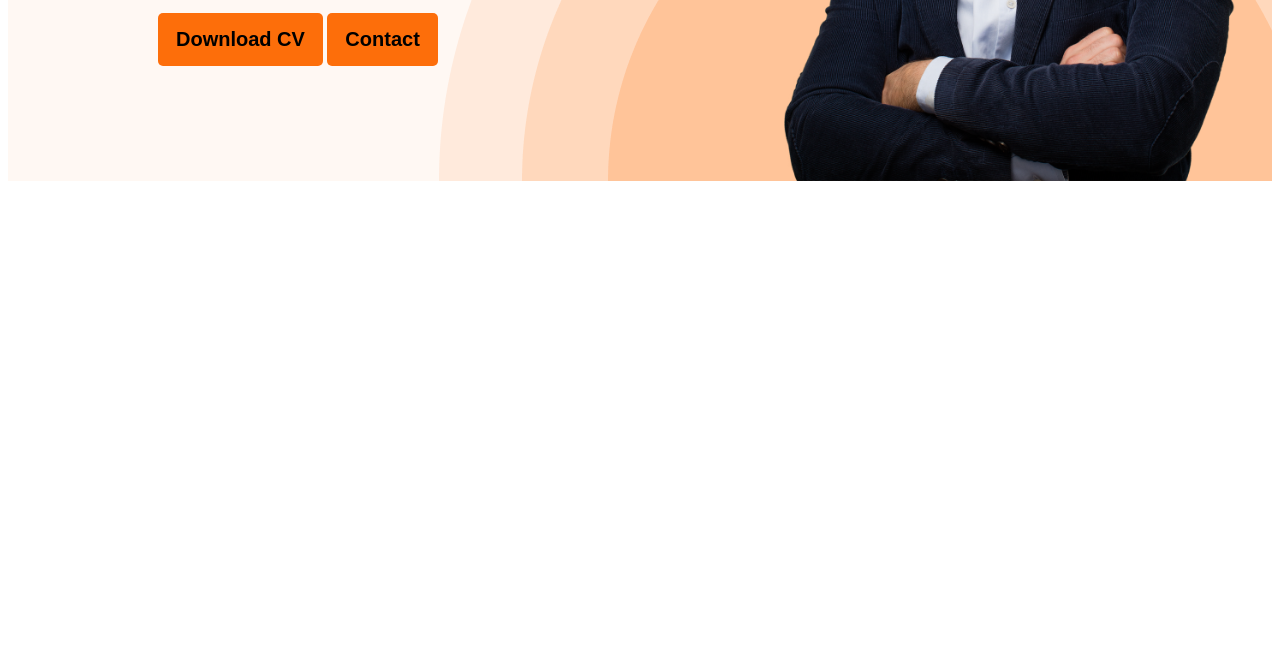
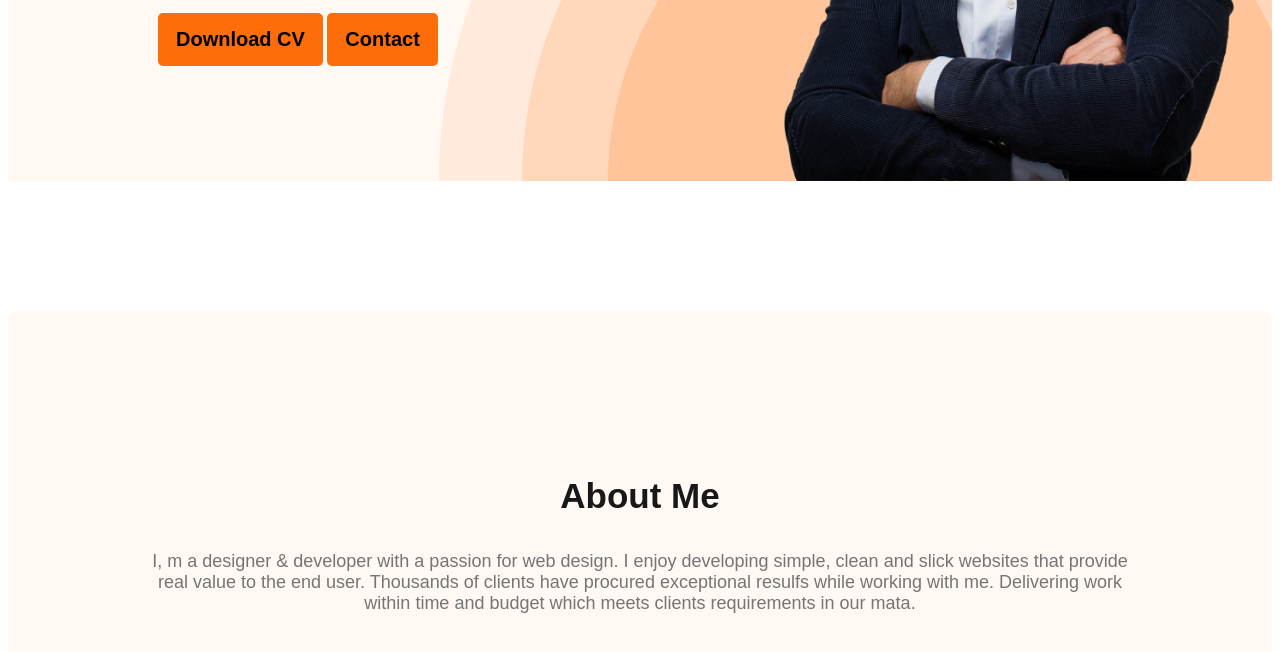
Before and after one commit to Imran-Hossain-Dev/developer-portfolio, a plain HTML site: page index.html in a window 1280 px wide. Shown: the part 578-1230 px from the top of the page. Before the commit the page ends 800 px from the top, so only its background shows below. Drawn offline with Linux system fonts and the light colour scheme.

Commit message:
added about section

```diff
--- a/index.html
+++ b/index.html
@@ -30,7 +30,10 @@
 
     </header>
     <main>
-
+        <section class="about">
+            <h3 class="section-title">About Me</h3>
+            <p class="section-description">I, m a designer & developer with a passion for web design. I enjoy developing simple, clean and slick websites that provide real value to the end user. Thousands of clients have procured exceptional resulfs while working with me. Delivering work within time and budget which meets clients requirements in our mata.</p>
+        </section>
     </main>
     <footer>
 
--- a/styles/portfolio.css
+++ b/styles/portfolio.css
@@ -14,7 +14,21 @@ font-size: 20px;
 font-weight: 700;
 padding: 15px 18px;
 }
+.section-title{
+    color: #181818;
+text-align: center;
+font-size: 35px;
+font-weight: 700;
 
+}
+
+.section-description{
+    color: #757575;
+text-align: center;
+font-size: 18px;
+font-weight: 400;
+
+}
 /* nav styles */
 nav{
     display: flex;
@@ -85,3 +99,13 @@ font-weight: 400;
 line-height: 30px; /* 166.667% */
 
 }
+
+/* main section styles */
+
+/* abount section styels */
+.about{
+    padding: 130px;
+    border-radius: 10px;
+    background: #FFF8F3;
+    margin:  130px 0;
+}
```
